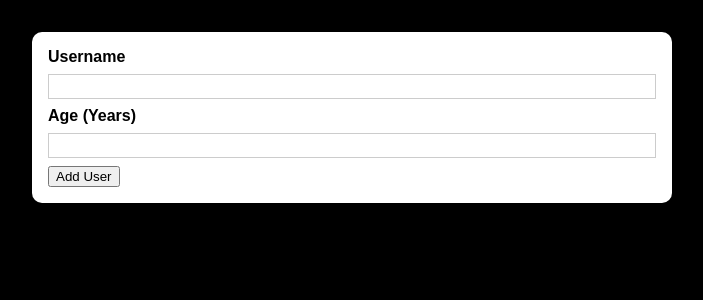
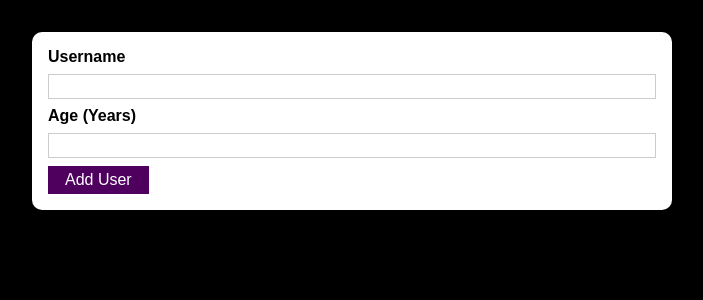
Before and after one commit to zumzar96/users, a React (Create React App) app: page / in a window 1280 px wide. Shown: the top 300 px of the page, without its empty margins (288-991 px from the left). Built offline with nearby package versions, Linux system fonts and the light colour scheme.

Commit message:
addin buton

```diff
--- /dev/null
+++ b/src/components/UI/Button.js
@@ -0,0 +1,17 @@
+import React from 'react';
+
+import classes from './Button.module.css';
+
+const Button = (props) => {
+    return (
+        <button
+            className={classes.button}
+            type={props.type || 'button'}
+            onClick={props.onClick}
+        >
+            {props.children}
+        </button>
+    );
+};
+
+export default Button;
--- /dev/null
+++ b/src/components/UI/Button.module.css
@@ -0,0 +1,18 @@
+.button {
+  font: inherit;
+  border: 1px solid #4f005f;
+  background: #4f005f;
+  color: white;
+  padding: 0.25rem 1rem;
+  cursor: pointer;
+}
+
+.button:hover,
+.button:active {
+  background: #741188;
+  border-color: #741188;
+}
+
+.button:focus {
+  outline: none;
+}
--- a/src/components/Users/AddUser.js
+++ b/src/components/Users/AddUser.js
@@ -2,7 +2,10 @@
 
 import Card from '../UI/Card';
 
-import classes from '../Users/AddUser.module.css'
+import Button from '../UI/Button';
+
+
+import classes from '../Users/AddUser.module.css';
 
 
 
@@ -19,7 +22,7 @@
             <input id="username" type="text" />
             <label htmlFor="age">Age (Years)</label>
             <input id="age" type="number" />
-            <button type="submit">Add User</button>
+            <Button type="submit">Add User</Button>
             </form>
       </Card>
     );
```
